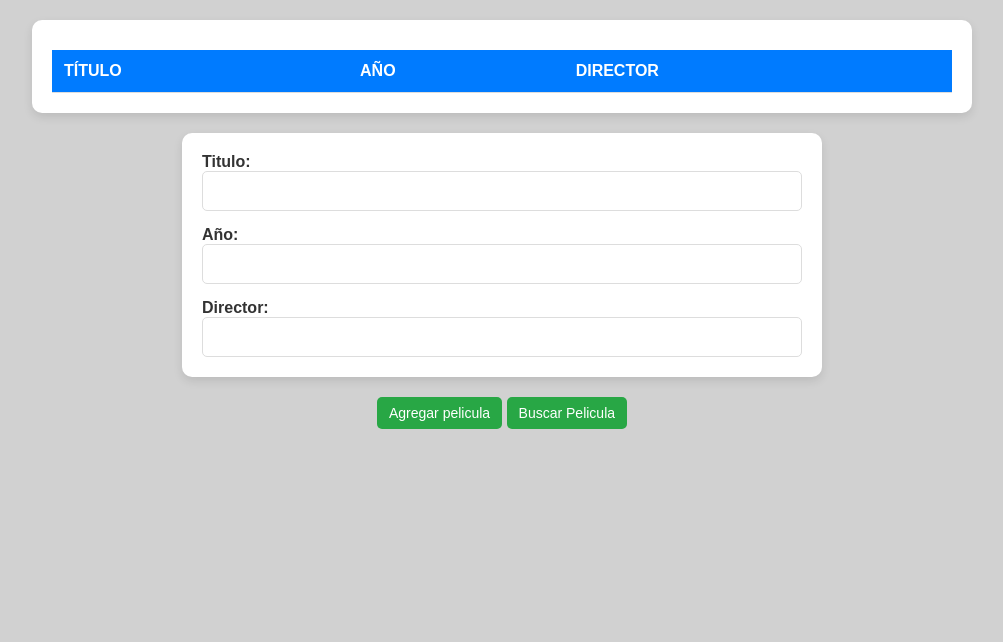
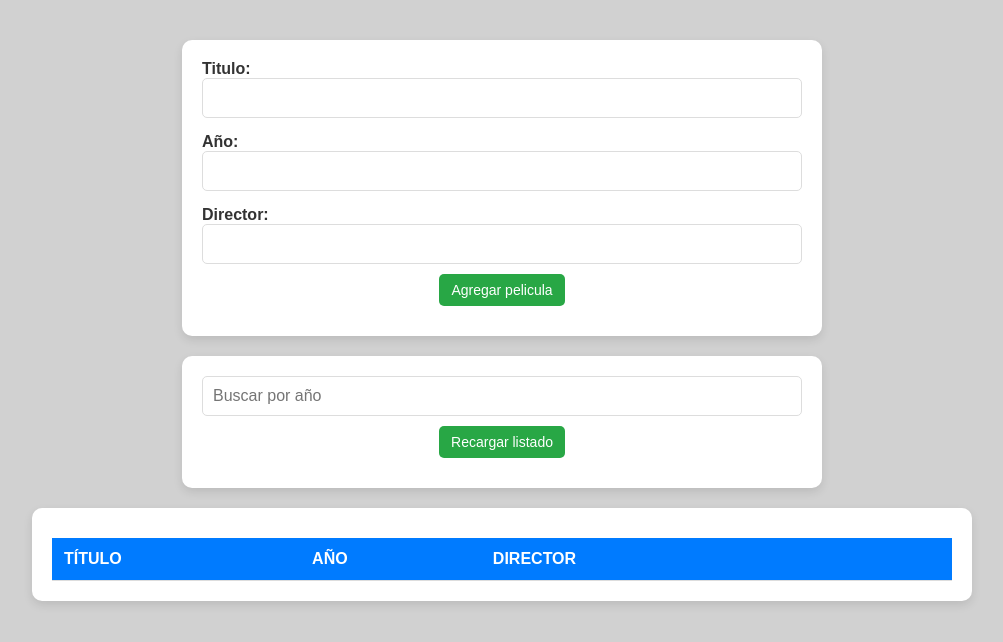
Before and after one commit to diegodistefano/films-app, a website: page index.html in a window 1280 px wide. Shown: the whole page, without its empty margins (138-1141 px from the left). Drawn offline with Linux system fonts and the light colour scheme; no server answers.

Commit message:
Busqueda en tiempo real

```diff
--- a/index.html
+++ b/index.html
@@ -1,36 +1,49 @@
 <!DOCTYPE html>
 <html lang="en">
   <head>
-    <meta charset="UTF-8">
-    <meta name="viewport" content="width=device-width, initial-scale=1.0">
-    <link rel="stylesheet" href="./src/style.css">
+    <meta charset="UTF-8" />
+    <meta name="viewport" content="width=device-width, initial-scale=1.0" />
+    <link rel="stylesheet" href="./src/style.css" />
     <title>Document</title>
   </head>
   <body>
+    <div class="container-create">
+      <form method="post" id="formulario">
+        <label for="titulo"
+          >Titulo:<input type="text" id="film-title" name=""
+        /></label>
+        <label for="año"
+          >Año:<input type="text" id="film-year" name=""
+        /></label>
+        <label for="director"
+          >Director:<input type="text" id="film-director" name=""
+        /></label>
+      </form>
+      <button class="add-btn" onclick="createFilms()">Agregar pelicula</button>
+    </div>
+    <div class="container-create">
+        <form id="form-busqueda">
+            <input type="text" id="film-search" placeholder="Buscar por año" oninput="printOneFilm()">
+        </form>
+      <!-- <button class="add-btn" onclick="printOneFilm()">Buscar pelicula</button> -->
+      <button class="add-btn" onclick="getAllFilms()">Recargar listado</button>
+    </div>
+
     <div class="container">
-        <table id= "film-table" >
+      <table>
         <thead>
-                <tr>
           <th>TÍTULO</th>
           <th>AÑO</th>
           <th>DIRECTOR</th>
-                </tr>
+          <th></th>
+          <th></th>
         </thead>
+        <tbody id="film-table">
+          <tr></tr>
+        </tbody>
       </table>
     </div>
-    <div class="container-create">
-        <form method="post" id="formulario">
-            <label for="titulo">Titulo:<input type="text" id="film-title" name="" /></label>
-            <label for="año">Año:<input type="text" id="film-year" name="" /></label>
-            <label for="director">Director:<input type="text" id="film-director" name="" /></label>
-        </form>
-    </div>
 
-
-    <button class = "add-btn" onclick = "createFilms()">Agregar pelicula</button>
-    <button class = "add-btn"  onclick = "">Buscar Pelicula</button>
-
-
-    <script src = "./src/services.js"></script>
+    <script src="./src/services.js"></script>
   </body>
 </html>
--- a/src/services.js
+++ b/src/services.js
@@ -31,6 +31,44 @@ function printFilms(data) {
 
         table.appendChild(tr);
     });
+}
+
+async function printOneFilm(data) {
+    const search = document.getElementById('film-search').value;
+
+    try {
+        const response = await fetch(URL);
+        const data = await response.json();
+
+        // document.getElementById("form-busqueda").reset();
+
+        const filteredFilms = data.filter(movie => movie.title == search || movie.year == search || movie.director == search);
+
+    table.innerHTML = "";
+
+        if (filteredFilms.length === 0){
+            console.log("No se encontraron películas con ese año.");
+            return;
+        }
+
+        filteredFilms.forEach(movie => {
+            const tr = document.createElement('tr');
+            tr.id = `row-${String(movie.id)}`;
+
+            tr.innerHTML = `
+                <td>${movie.title}</td>
+                <td>${movie.year}</td>
+                <td>${movie.director}</td>
+                <td><button class="edit-btn" onclick="updateFilm('${String(movie.id)}', '${movie.title}', '${movie.year}', '${movie.director}')">Editar</button></td>
+                <td><button class="delete-btn" onclick="deleteFilm('${String(movie.id)}')">Eliminar</button></td>
+            `;
+
+            table.appendChild(tr);
+        });
+    }
+    catch (error) {
+        console.error("Error al buscar la película:", error);
+    }
 }
 
 // CREATE: method POST
@@ -70,6 +108,7 @@ function addFilmToTable(film) {
         <td><button class="delete-btn" onclick="deleteFilm(${String(film.id)})">Eliminar</button></td>
         `;
     table.appendChild(tr);
+    getAllFilms();
 }
 
 // DELETE: method DELETE
--- a/src/style.css
+++ b/src/style.css
@@ -105,6 +105,7 @@ button:hover {
 .add-btn {
     background-color: #28a745;
     color: white;
+    margin-top: 10px;
     margin-bottom: 10px;
 }
 
```
Also changed, not shown: server/database.json (+6 -6 lines). Lines whose indentation alone changed are shown as unchanged.
